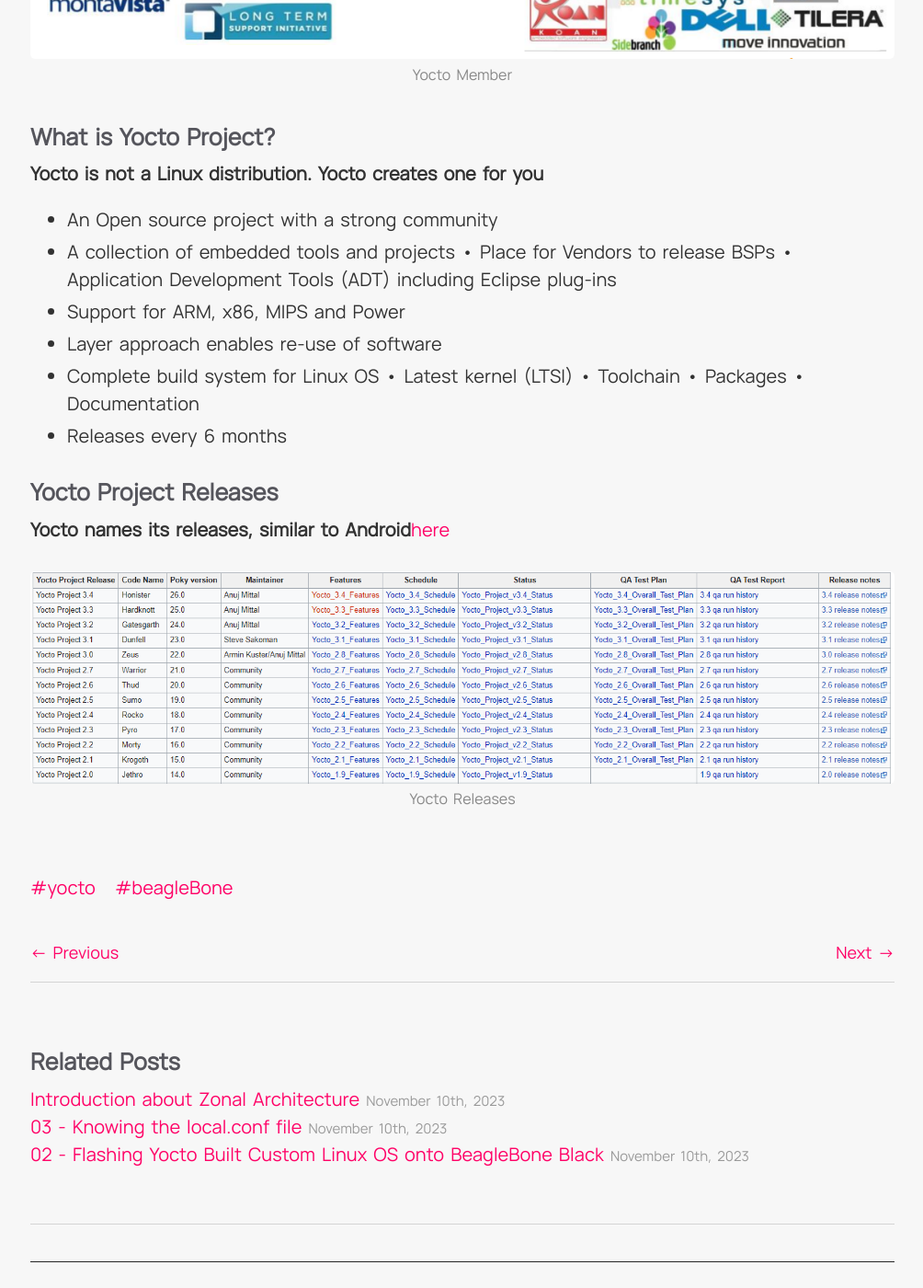
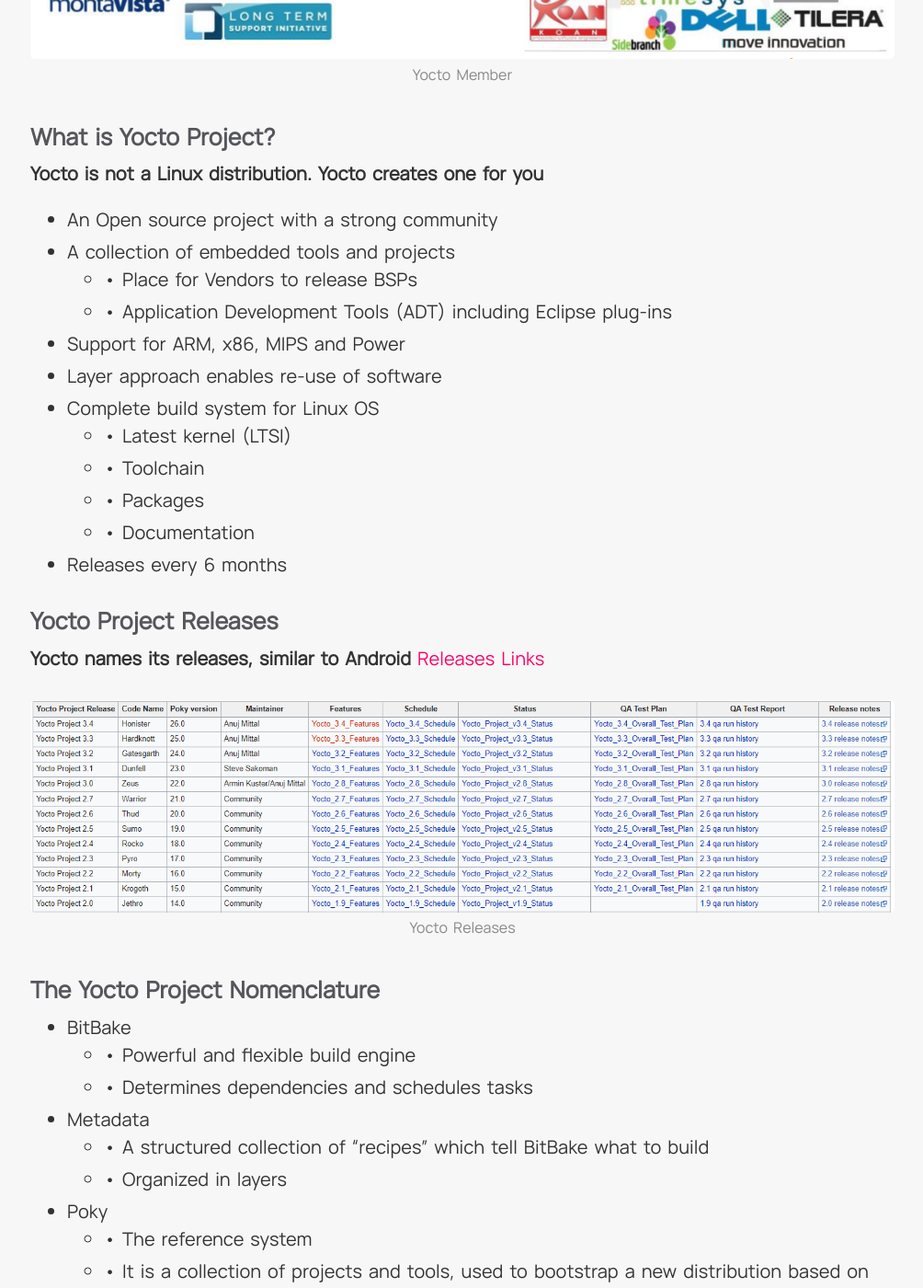
Before and after one commit to SangTDx/sangtdx.github, a Jekyll site: the page built from _posts/2023-11-10-#0-Getting-Ready-for-Yocto-.md, in a window 1280 px wide and 1400 px high, scrolled down 2891 px. Shown: the whole window at 92% size, without its empty margins (137-1141 px from the left). Built offline with Jekyll 4.4.1, drawn with Linux system fonts in a browser that asks for light colours; some of the changed text lies outside the part shown.

Commit message:
[feature] add #0 of yocto project introduction

```diff
--- a/_posts/2023-11-10-#0-Getting-Ready-for-Yocto-.md
+++ b/_posts/2023-11-10-#0-Getting-Ready-for-Yocto-.md
@@ -69,21 +69,62 @@ system formatted correctly for the chosen form of deployment
 
 * An Open source project with a strong community
 * A collection of embedded tools and projects
-    • Place for Vendors to release BSPs
-    • Application Development Tools (ADT) including Eclipse plug-ins
+    * • Place for Vendors to release BSPs
+    * • Application Development Tools (ADT) including Eclipse plug-ins
 * Support for ARM, x86, MIPS and Power
 * Layer approach enables re-use of software
 * Complete build system for Linux OS
-    • Latest kernel (LTSI)
-    • Toolchain
-    • Packages
-    • Documentation
+    * • Latest kernel (LTSI)
+    * • Toolchain
+    * • Packages
+    * • Documentation
 * Releases every 6 months
 
 ### Yocto Project Releases
-**Yocto names its releases, similar to Android**[here](https://wiki.yoctoproject.org/wiki/Releases)
+**Yocto names its releases, similar to Android** [Releases Links](https://wiki.yoctoproject.org/wiki/Releases)
 
 <figure>
   <img src="/assets/img/blogs/yocto/yocto-releases.png" alt="Yocto Releases">
   <figcaption>Yocto Releases</figcaption>
 </figure>
+
+###  The Yocto Project Nomenclature
+* BitBake
+   * • Powerful and flexible build engine
+   * • Determines dependencies and schedules tasks
+* Metadata
+  * • A structured collection of “recipes” which tell BitBake what to build
+  * • Organized in layers
+* Poky
+  * • The reference system
+  * • It is a collection of projects and tools, used to bootstrap a new distribution based on the Yocto Project
+* Recipes
+  * • Describe how to fetch, configure, compile and package an application and images
+  * • Have a specific syntax.
+* Layers
+  * • Sets of recipes, matching a common purpose. E.g. Freescale i.MX enabling layer
+
+###  Yocto Project
+
+<figure>
+  <img src="/assets/img/blogs/yocto/yocto-project.png" alt="Yocto Project">
+  <figcaption>Yocto Project</figcaption>
+</figure>
+
+###  Poky
+
+<figure>
+  <img src="/assets/img/blogs/yocto/yocto-project.png" alt="Poky">
+  <figcaption>Poky</figcaption>
+</figure>
+
+###  The Yocto Project Workflow
+
+<figure>
+  <img src="/assets/img/blogs/yocto/yocto-workflow.png" alt="The Yocto Project Workflow">
+  <figcaption>The Yocto Project Workflow</figcaption>
+</figure>
+
+### End
+
+let's start Yocto project in next chapter
```
Also changed, not shown: assets/img/blogs/yocto/poky.png (added), assets/img/blogs/yocto/yocto-project.png (added), assets/img/blogs/yocto/yocto-workflow.png (added).
